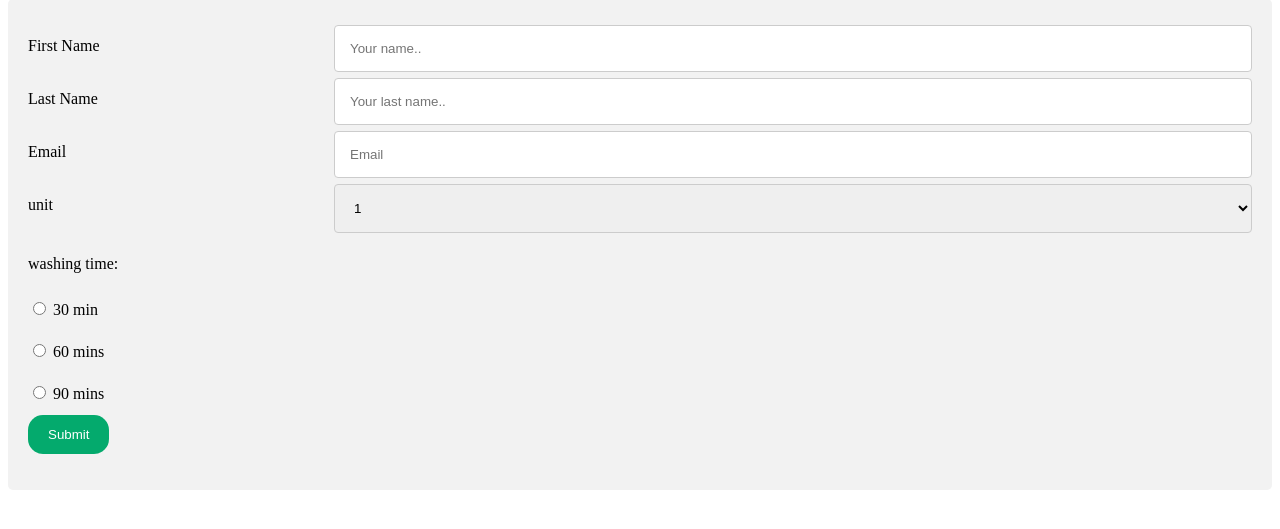
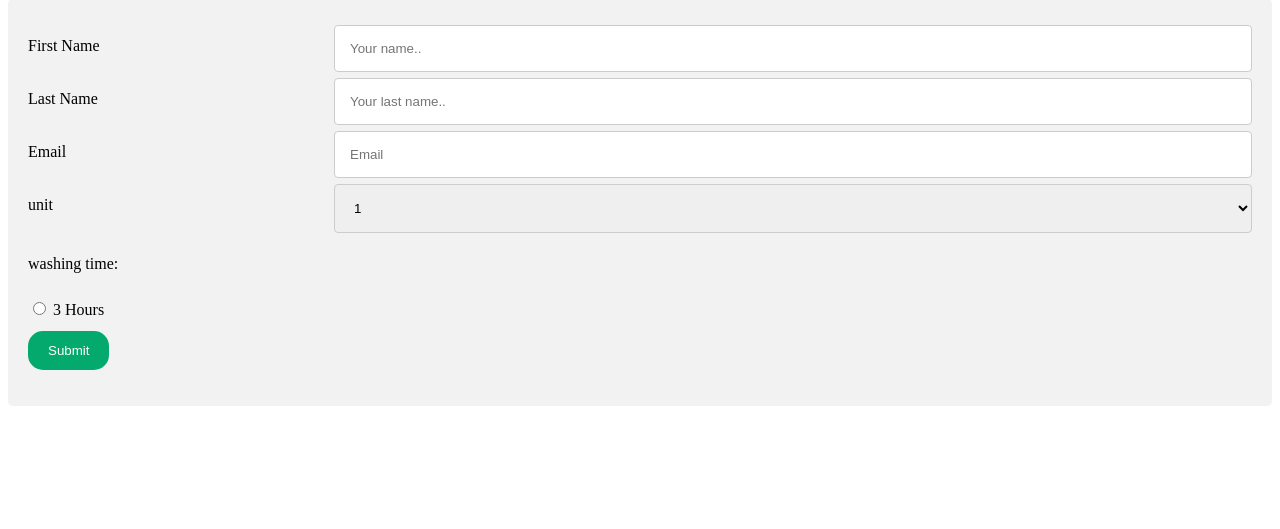
Before and after one commit to BMCC-CSC350-SP21-D/BMCC_CSC350_SP21_D, a PHP site: page /welcome.php in a window 1280 px wide. Shown: the part 56-585 px from the top of the page. Run offline with PHP 8.4, Linux system fonts and the light colour scheme.

Commit message:
Update welcome.php

```diff
--- a/welcome.php
+++ b/welcome.php
@@ -136,12 +136,8 @@ input[type=submit]:hover {
       <div class="col-25">
     <form action="/action_page.php">
   <p>washing time:</p>
-  <input type="radio" id="30 min" name="time" value="30 mins">
-  <label for="30 mins">30 min</label><br>
-  <input type="radio" id="60 min" name="time" value="60 mins">
-  <label for="60 mins">60 mins</label><br>
-  <input type="radio" id="90 min" name="time" value="90 mins">
-  <label for="other">90 mins</label>
+  <input type="radio" id="3 Hour" name="time" value="3h">
+  <label for="3h">3 Hours</label><br>
     <div class="row">
       <input type="submit" value="Submit">
     </div>
```
